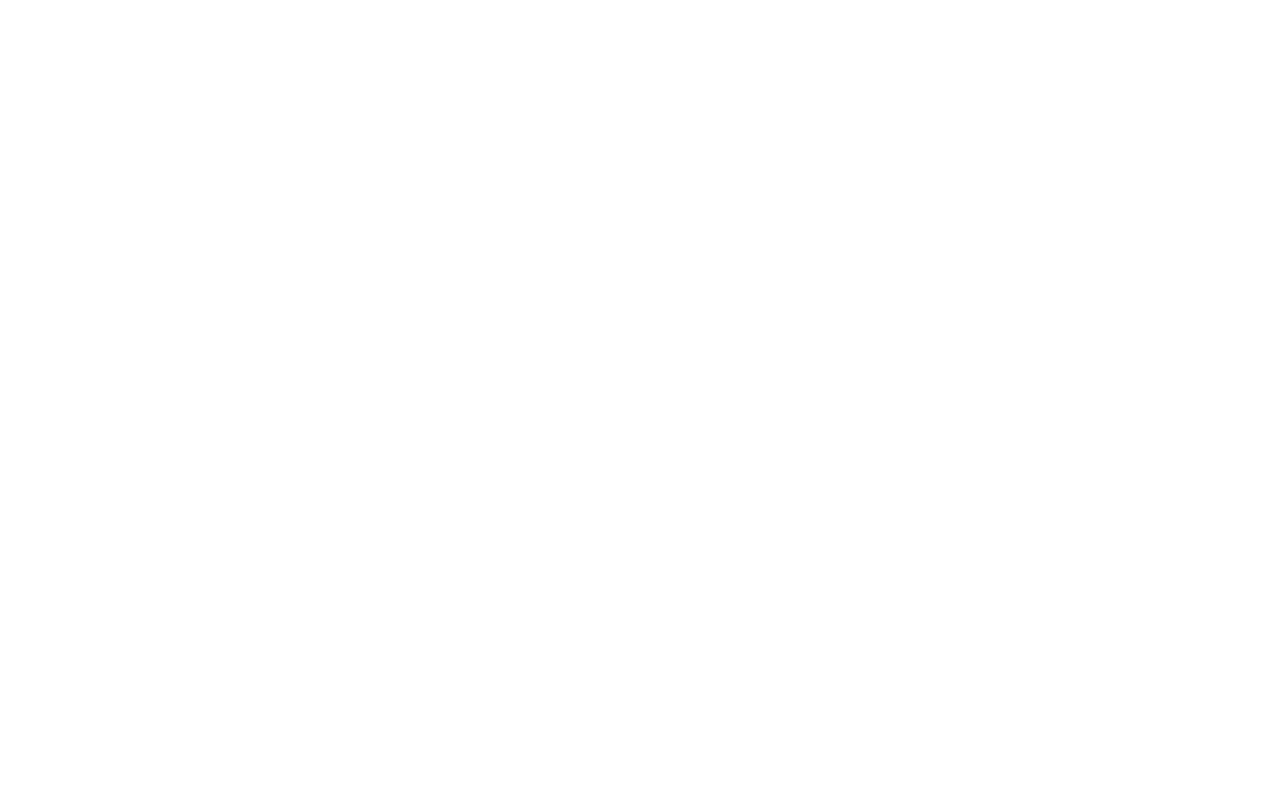
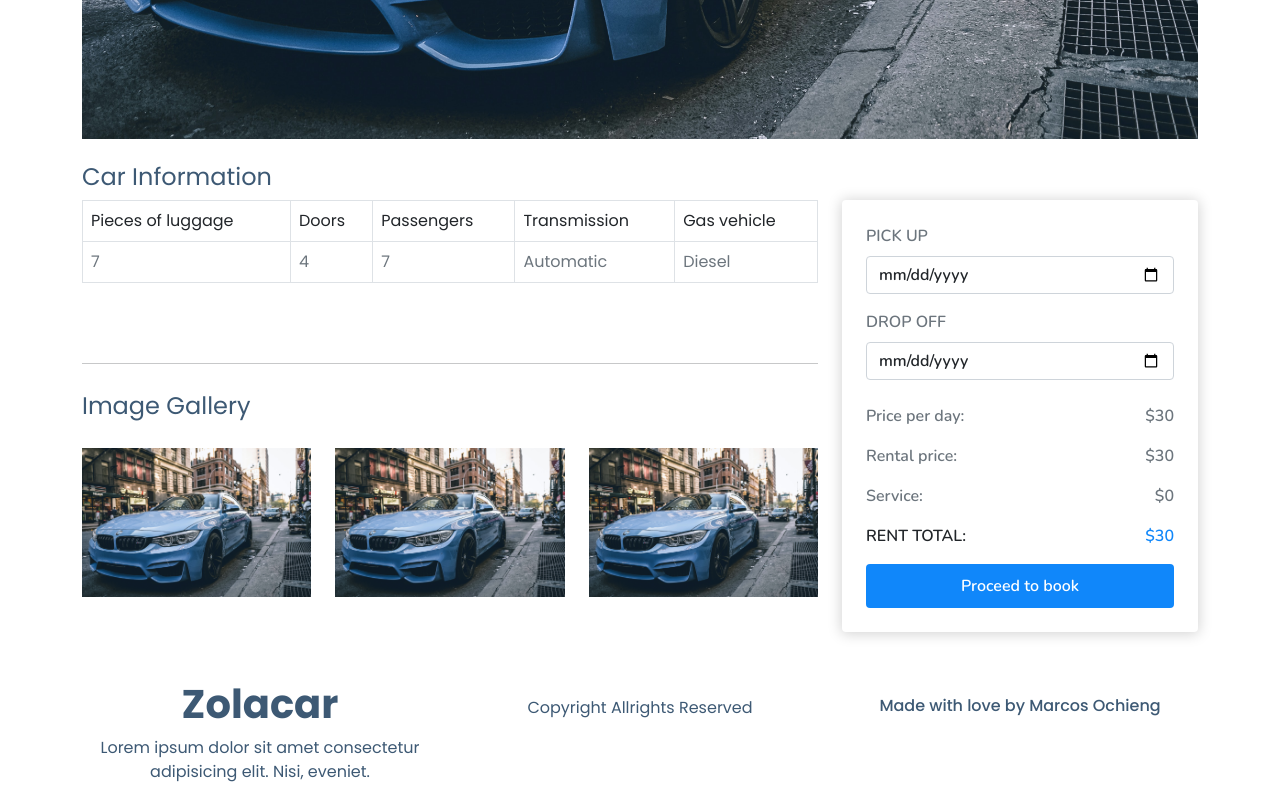
Before and after one commit to Marcos8060/upcar, a React (Create React App) app: page /detail in a window 1280 px wide. Shown: the part 819-1619 px from the top of the page. Before the commit the page ends 800 px from the top, so only its background shows below. Built offline with nearby package versions, Linux system fonts and the light colour scheme.

Commit message:
created the car detail page with static data

```diff
--- a/src/components/Detail.js
+++ b/src/components/Detail.js
@@ -1,17 +1,92 @@
-import React from 'react'
-import Navbar from './Navbar'
+import React from "react";
+import Navbar from "./Navbar";
+import car from "../images/car1.jpg";
+import "./css/detail.css";
+import Footer from "./Footer";
 
 function Detail() {
   return (
     <>
       <div className="app__detail">
-          <Navbar />
-          <div className="container">
-
+        <Navbar />
+        <div className="container">
+          <div className="d-flex justify-content-between align-items-center">
+            <p className="name">Lambogini Gallardo</p>
+            <p className="price">$29.00</p>
           </div>
+          <img className="img-fluid car__detail" src={car} alt="" />
+          <div className="car__information mt-4">
+            <h6 className="info__title">Car Information</h6>
+            <div className="row">
+              <div className="col-md-8">
+                <table class="table table-bordered">
+                  <thead>
+                    <tr>
+                      <th scope="col">Pieces of luggage</th>
+                      <th scope="col">Doors</th>
+                      <th scope="col">Passengers</th>
+                      <th scope="col">Transmission</th>
+                      <th scope="col">Gas vehicle</th>
+                    </tr>
+                  </thead>
+                  <tbody>
+                    <tr>
+                      <td className="text-muted">7</td>
+                      <td className="text-muted">4</td>
+                      <td className="text-muted">7</td>
+                      <td className="text-muted">Automatic</td>
+                      <td className="text-muted">Diesel</td>
+                    </tr>
+                  </tbody>
+                </table>
+                <hr />
+                <p className="mt-4 mb-4 gallery__title">Image Gallery</p>
+                <div className="row">
+                    <div className="col-md-4">
+                        <img className="img-fluid" src={car} alt="" />
+                    </div>
+                    <div className="col-md-4">
+                        <img className="img-fluid" src={car} alt="" />
+                    </div>
+                    <div className="col-md-4">
+                        <img className="img-fluid" src={car} alt="" />
+                    </div>
+                </div>
+              </div>
+              <div className="col-md-4">
+                  <div className="book__card">
+                      <form>
+                          <label htmlFor="Pickup" className="form-label text-muted">PICK UP</label>
+                          <input type="date" className="form-control mb-3" />
+                          <label htmlFor="Pickup" className="form-label text-muted">DROP OFF</label>
+                          <input type="date" className="form-control mb-4" />
+                          <div className="d-flex justify-content-between align-items-center">
+                              <p className="text-muted">Price per day:</p>
+                              <p className="text-muted">$30</p>
+                          </div>
+                          <div className="d-flex justify-content-between align-items-center">
+                              <p className="text-muted">Rental price:</p>
+                              <p className="text-muted">$30</p>
+                          </div>
+                          <div className="d-flex justify-content-between align-items-center">
+                              <p className="text-muted">Service:</p>
+                              <p className="text-muted">$0</p>
+                          </div>
+                          <div className="d-flex justify-content-between align-items-center">
+                              <p>RENT TOTAL:</p>
+                              <p className="price">$30</p>
+                          </div>
+                          <button className="btn2">Proceed to book</button>
+                      </form>
+                  </div>
+              </div>
+            </div>
+          </div>
+        </div>
       </div>
+      <Footer />
     </>
-  )
+  );
 }
 
-export default Detail
+export default Detail;
--- /dev/null
+++ b/src/components/css/detail.css
@@ -0,0 +1,45 @@
+.app__detail{
+    font-family: poppins;
+}
+.car__detail{
+    width: 100%;
+}
+.name{
+    font-weight: 300;
+    font-family: poppins;
+    font-size: 2rem;
+    color: var(--nav);
+}
+.info__title{
+    font-weight: 400;
+    font-family: poppins;
+    color: var(--nav);
+    font-size: 24px;
+}
+.btn2{
+    background: var(--card);
+    border-radius: 4px;
+    color: var(--white);
+    color: var(--white);
+    border: none;
+    width: 100%;
+    padding-top: 10px;
+    padding-bottom: 10px;
+}
+.book__card{
+    background: var(--white);
+    padding: 24px;
+    border-radius: 4px;
+    box-shadow: 0px 1px 14px 1px lightgray;
+    font-family: Nunito;
+}
+.table{
+    margin-bottom: 10vh;
+}
+th{
+    font-weight: 400;
+}
+.gallery__title{
+    color: var(--nav);
+    font-size: 24px;
+}
```
